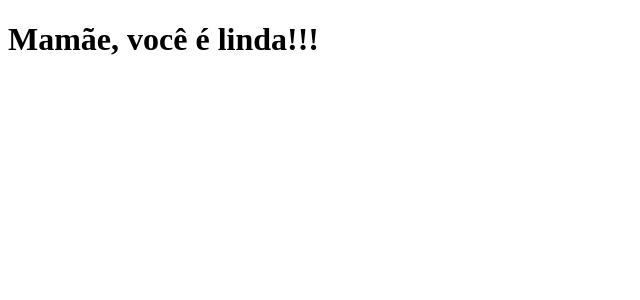
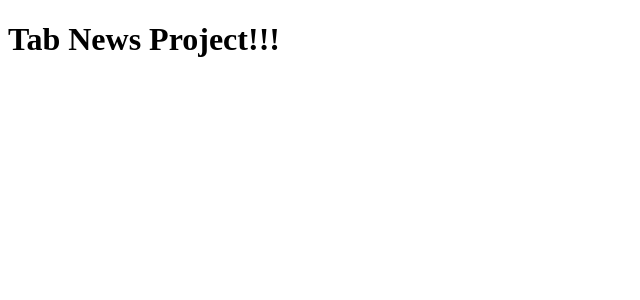
Before and after one commit to ShaihanBuenos/tab-news, a Next.js app: page / in a window 1280 px wide. Shown: the top 300 px of the page, without its empty margins (0-640 px from the left). Built offline with nearby package versions, Linux system fonts and the light colour scheme.

Commit message:
Update index.js

```diff
--- a/pages/index.js
+++ b/pages/index.js
@@ -1,5 +1,5 @@
 function Home() {
-  return <h1>Mamãe, você é linda!!!</h1>;
+  return <h1>Tab News Project!!!</h1>;
 }
 
 export default Home;
```
